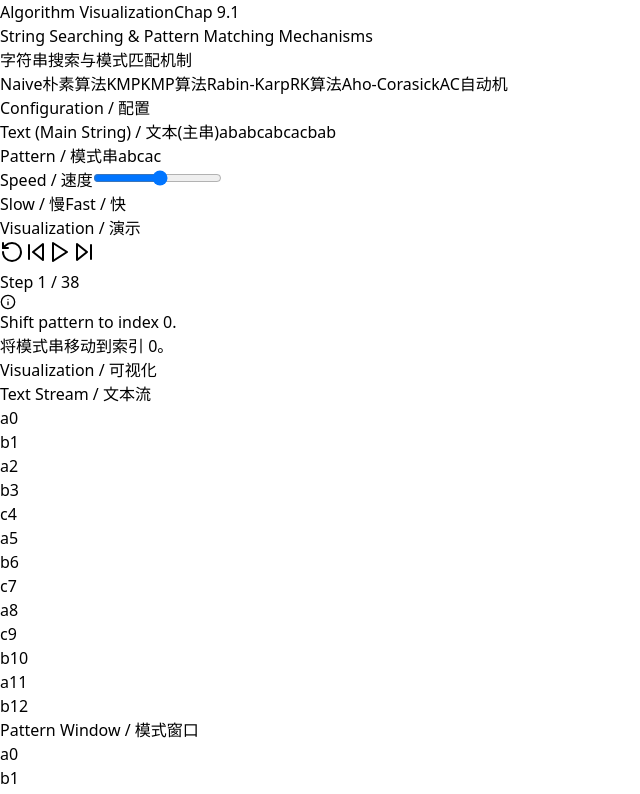
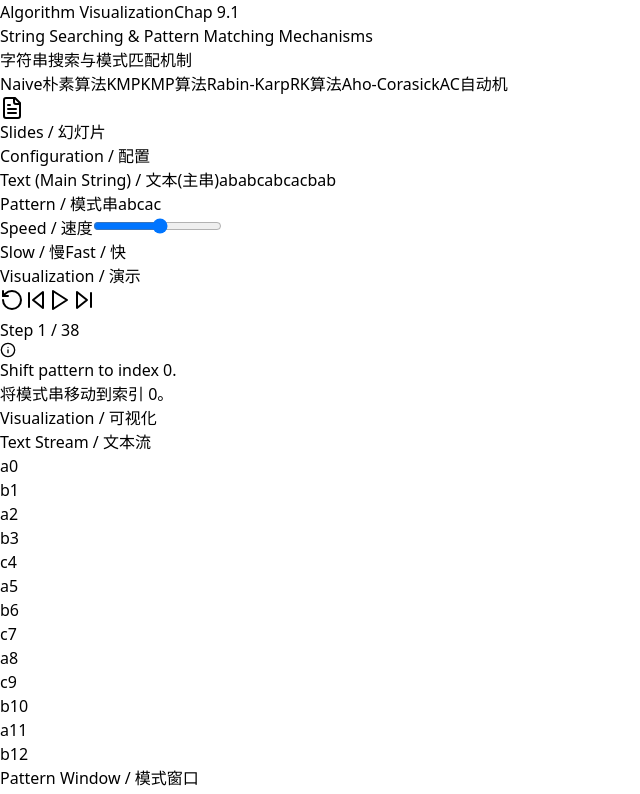
Before and after one commit to tangbamiinh/GXNU-Algorithms, a React (Vite) app: page / in a window 1280 px wide. Shown: the top 794 px of the page, without its empty margins (0-640 px from the left). Built offline with nearby package versions, Linux system fonts and the light colour scheme.

Commit message:
add KMP and Naive slides

```diff
--- a/src/constants/slides.js
+++ b/src/constants/slides.js
@@ -1,5 +1,15 @@
 // PDF slides mapping for each algorithm
 export const SLIDE_PDFS = {
+  naive: {
+    path: '/data/slides/Naive_String_Matching.pdf',
+    title: 'Naive String Matching',
+    titleZh: '朴素字符串匹配'
+  },
+  kmp: {
+    path: '/data/slides/KMP_Algorithm_Intelligent_String_Matching.pdf',
+    title: 'KMP Algorithm: Intelligent String Matching',
+    titleZh: 'KMP算法：智能字符串匹配'
+  },
   rk: {
     path: '/data/slides/Rabin_Karp_String_Matching_Hashing_Story.pdf',
     title: 'Rabin-Karp String Matching: Hashing Story',
```
Also changed, not shown: 2 other files (tests, documents, lock files or other folders).
